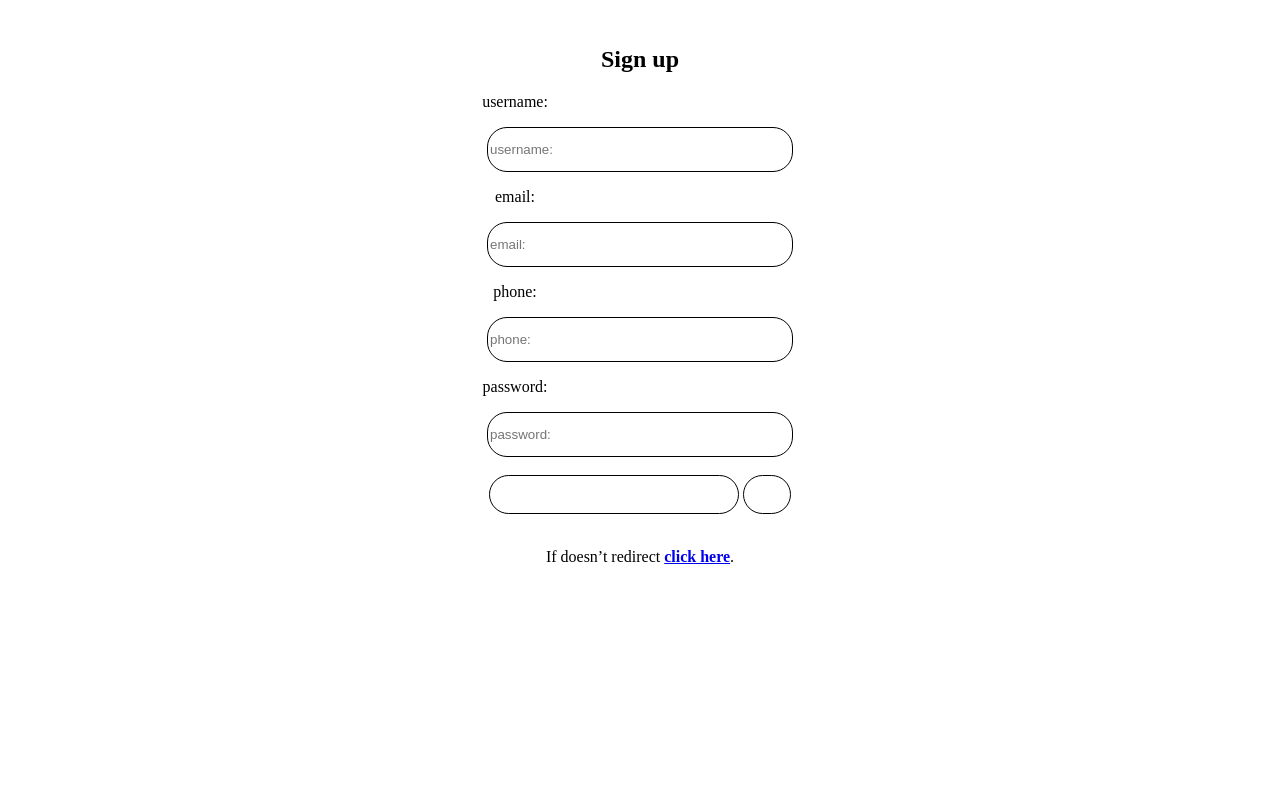
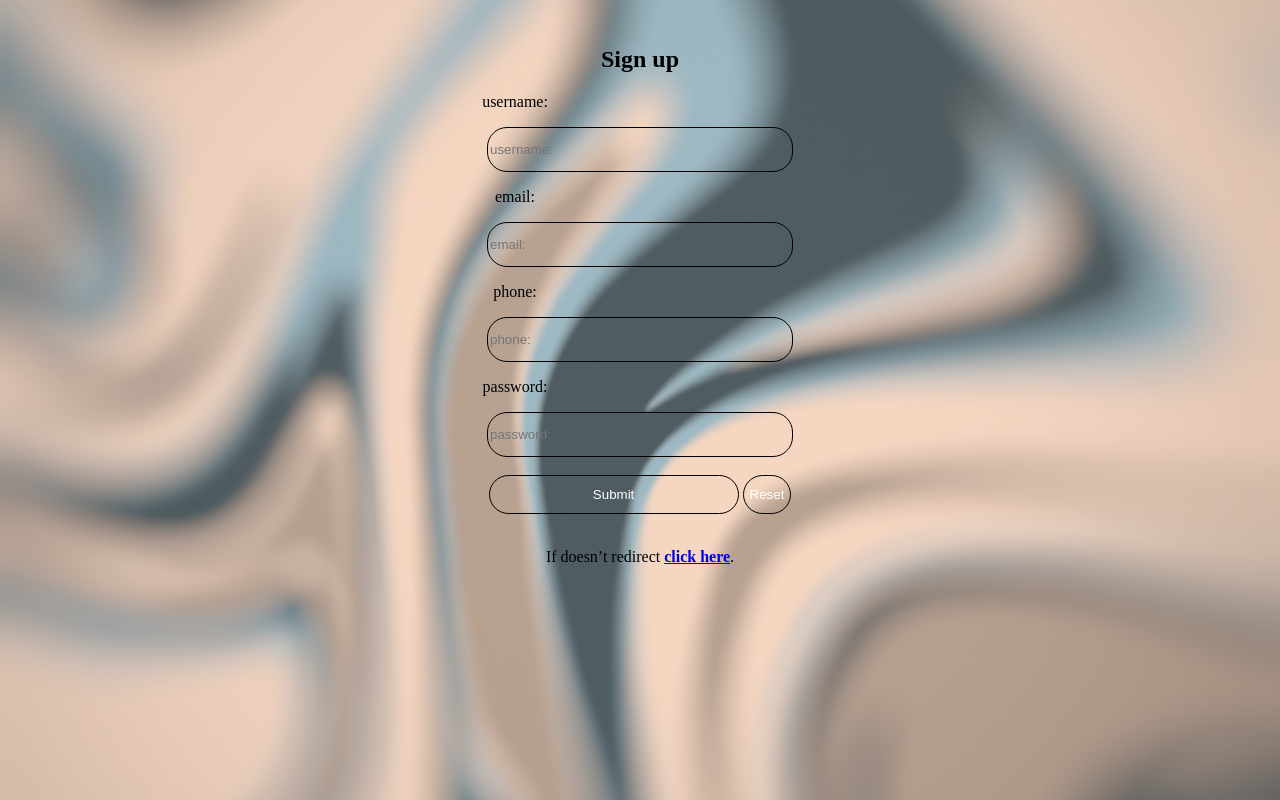
Before and after one commit to MHRAFII/Sign-up-page, a plain HTML site: page primary.html in a window 1280 px wide. Drawn offline with Linux system fonts and the light colour scheme.

Commit message:
pstyle.css

```diff
--- a/pstyle.css
+++ b/pstyle.css
@@ -1,5 +1,5 @@
 body{
-  background-image: url(img/bgg.jpeg);
+  background-image: url(bgg.jpeg);
   background-repeat: no-repeat;
   background-position: center;
   background-attachment: fixed;
```
